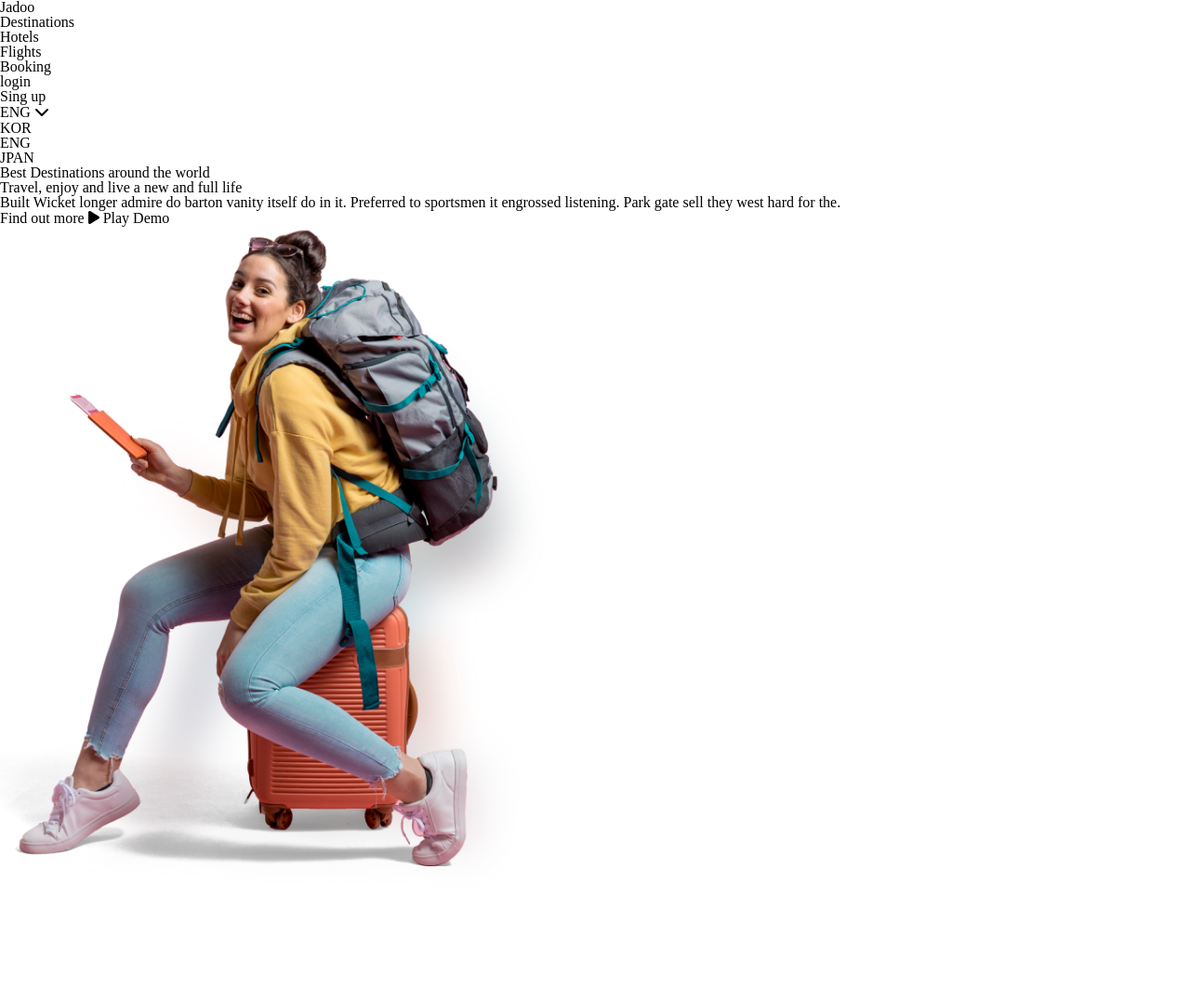
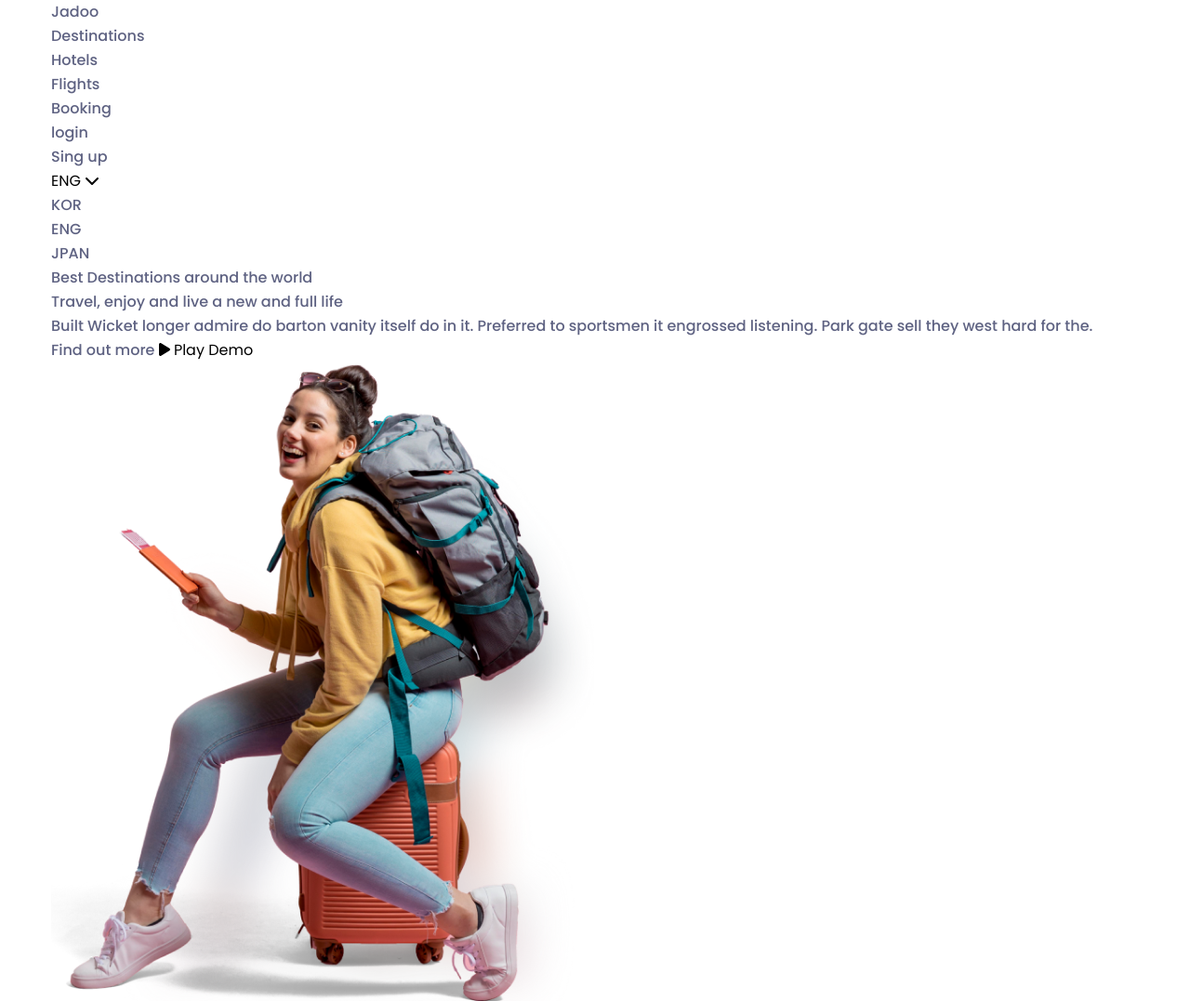
Before and after one commit to hiyokiki/jadoo, a plain HTML site: page index.html in a window 1280 px wide. Shown: the whole page at 93% size. Before the commit the page ends 967 px from the top, so only its background shows below. Drawn offline with nearby package versions, Linux system fonts and the light colour scheme; a web font is replaced by a local one.

Commit message:
typography body

```diff
--- a/css/common.css
+++ b/css/common.css
@@ -0,0 +1,37 @@
+@font-face {
+    font-family: 'Product Sans Medium Regular';
+    font-style: normal;
+    font-weight: normal;
+    src: local('Product Sans Medium Regular'), url('../fonts/ProductSans-Medium.woff') format('woff');
+}
+/*
+font-family: 'Product Sans Medium Regular';
+font-family: "Montserrat", sans-serif;
+font-family: "Open Sans", sans-serif;
+font-family: "Poppins", sans-serif;
+font-family: "Volkhov", serif;
+*/
+/*variants */
+:root{
+    --container:1170px;
+    --fz:16px;
+    --lh:26px;
+    --tc:#5E6282;
+}
+/*lay out */
+.container{
+    width: var(--container);
+    margin: 0 auto;
+}
+
+/*typographt*/
+body{
+    /* font-family: "Poppins", sans-serif;
+    font-weight: 500;
+    font-size: 16px;
+    line-height: 26px; */
+    font:500 var(--fz)/var(--lh) "Poppins",sans-serif;
+    color: var(--tc);
+}
+
+/*link button*/
--- a/index.html
+++ b/index.html
@@ -6,6 +6,9 @@
     <title>Jadoo - travel</title>
     <script src="https://cdnjs.cloudflare.com/ajax/libs/font-awesome/6.7.2/js/all.min.js" integrity="sha512-b+nQTCdtTBIRIbraqNEwsjB6UvL3UEMkXnhzd8awtCYh0Kcsjl9uEgwVFVbhoj3uu1DO1ZMacNvLoyJJiNfcvg==" crossorigin="anonymous" referrerpolicy="no-referrer"></script>
     <link rel="stylesheet" href="https://cdnjs.cloudflare.com/ajax/libs/normalize/8.0.1/normalize.min.css" integrity="sha512-NhSC1YmyruXifcj/KFRWoC561YpHpc5Jtzgvbuzx5VozKpWvQ+4nXhPdFgmx8xqexRcpAglTj9sIBWINXa8x5w==" crossorigin="anonymous" referrerpolicy="no-referrer" />
+    <link rel="preconnect" href="https://fonts.googleapis.com">
+    <link rel="preconnect" href="https://fonts.gstatic.com" crossorigin>
+    <link href="https://fonts.googleapis.com/css2?family=Montserrat:ital,wght@0,100..900;1,100..900&family=Open+Sans:ital,wght@0,300..800;1,300..800&family=Poppins:wght@400;500;600;700&family=Volkhov:wght@700&display=swap" rel="stylesheet">
     <link rel="stylesheet" href="css/main.css">
 </head>
 <body>
```
Also changed, not shown: css/main.css (line endings or trailing spaces), fonts/ProductSans-Medium.woff (added).
